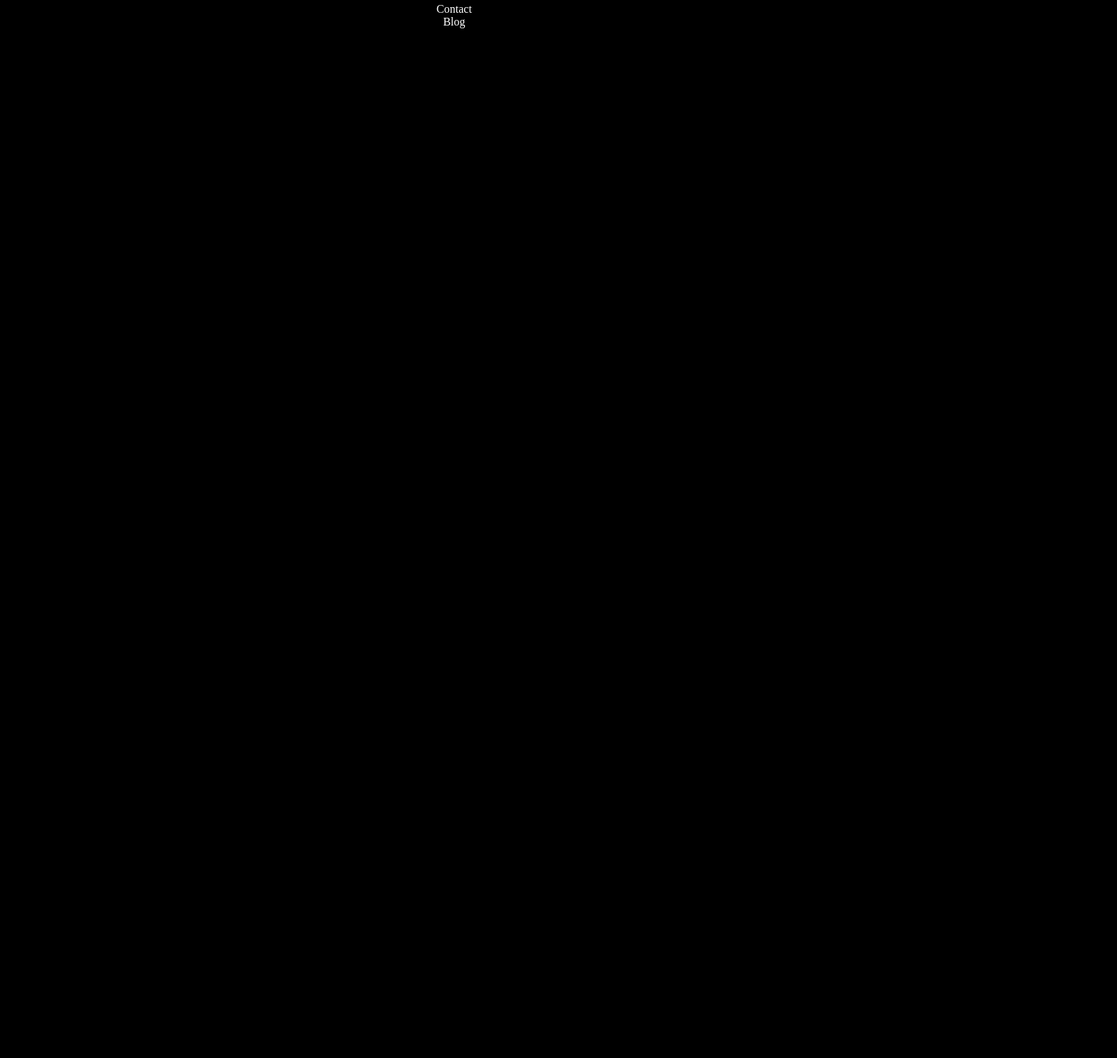
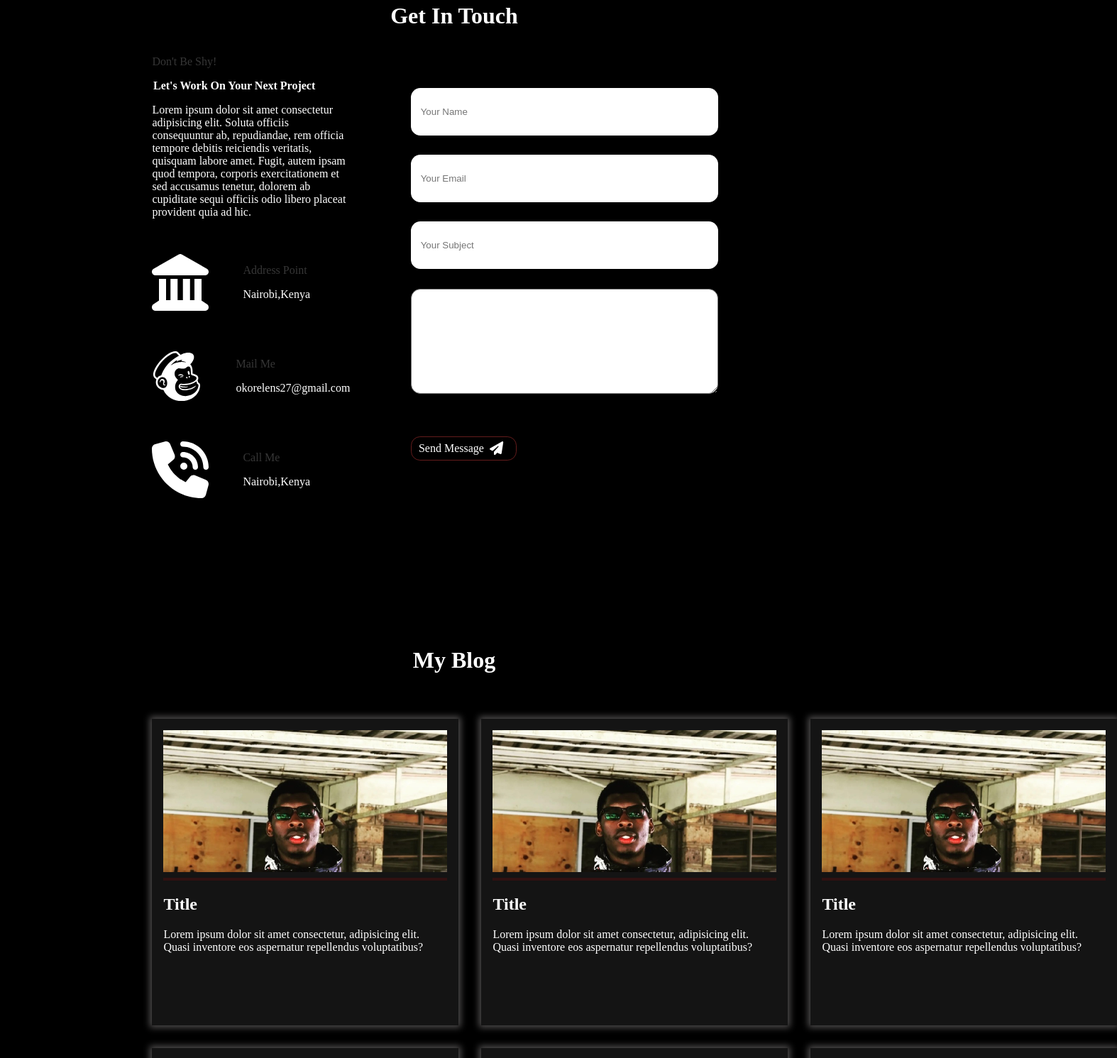
Before and after one commit to okore-lens/lens-okore, a React (Vite) app: page / in a window 1280 px wide. Shown: the part 4240-5731 px from the top of the page at 71% size, 1574 px wide, since content can reach past the window. Before the commit the page ends 4280 px from the top, so only its background shows below. Built offline with nearby package versions, Linux system fonts and the light colour scheme.

Commit message:
Added contacts and blog sections

```diff
--- a/index.html
+++ b/index.html
@@ -4,7 +4,7 @@
     <meta charset="UTF-8" />
     <link rel="icon" type="image/svg+xml" href="/vite.svg" />
     <meta name="viewport" content="width=device-width, initial-scale=1.0" />
-    <title>Vite + React + TS</title>
+    <title>Okore Lens</title>
   </head>
   <body>
     <div id="root"></div>
--- /dev/null
+++ b/src/components/blog-card/BlogCard.tsx
@@ -0,0 +1,29 @@
+import React from "react";
+
+import image from "../../assets/me.jpeg";
+
+import "./blogcard.scss";
+
+const BlogCard: React.FC = () => {
+  return (
+    <div className="BlogCard">
+      <div className="overlay">
+        <p>Read more ...</p>
+      </div>
+      {/* Image */}
+      <div className="image">
+        <img src={image} />
+      </div>
+      <hr />
+      {/* Title */}
+      <h2>Title</h2>
+      {/* body */}
+      <p>
+        Lorem ipsum dolor sit amet consectetur, adipisicing elit. Quasi
+        inventore eos aspernatur repellendus voluptatibus?
+      </p>
+    </div>
+  );
+};
+
+export default BlogCard;
--- /dev/null
+++ b/src/components/blog-card/blogcard.scss
@@ -0,0 +1,39 @@
+.BlogCard {
+  width: 400px;
+  height: 400px;
+  background-color: #202020a1;
+  text-align: start;
+  box-shadow: 0 0 9px 3px #525050;
+  position: relative;
+  padding: 1em;
+  .overlay {
+    position: absolute;
+    width: 100%;
+    height: 100%;
+    background-color: transparent;
+    display: none;
+    transition: display 2s, background-color 2s linear;
+    justify-content: center;
+    align-items: center;
+  }
+  .image {
+    width: 100%;
+    height: 50%;
+    overflow: hidden;
+    background-color: greenyellow;
+    img {
+      width: 100%;
+      height: auto;
+    }
+  }
+  hr {
+    border: 2px solid #301111;
+  }
+  &:hover {
+    cursor: pointer;
+    .overlay {
+      background-color: #3011115e;
+      display: flex;
+    }
+  }
+}
--- a/src/components/projectCard/projectcard.scss
+++ b/src/components/projectCard/projectcard.scss
@@ -45,9 +45,6 @@
       }
     }
     .right {
-      h4 {
-        // margin-bottom: 0.1em;
-      }
       .languages {
         .icon {
           margin: 0 0.2em;
--- a/src/layout/pages/home/components/Blog.tsx
+++ b/src/layout/pages/home/components/Blog.tsx
@@ -1,7 +1,20 @@
 import React from "react";
+import BlogCard from "../../../../components/blog-card/BlogCard";
 
 const Blog: React.FC = () => {
-  return <div>Blog</div>;
+  return (
+    <div className="Blog">
+      <h1>My Blog</h1>
+      <div className="blog-wrapper">
+        <BlogCard />
+        <BlogCard />
+        <BlogCard />
+        <BlogCard />
+        <BlogCard />
+        <BlogCard />
+      </div>
+    </div>
+  );
 };
 
 export default Blog;
--- a/src/layout/pages/home/components/Contact.tsx
+++ b/src/layout/pages/home/components/Contact.tsx
@@ -1,7 +1,86 @@
+import { faMailchimp } from "@fortawesome/free-brands-svg-icons";
+import {
+  faLandmark,
+  faPaperPlane,
+  faPhoneVolume,
+} from "@fortawesome/free-solid-svg-icons";
+import { FontAwesomeIcon } from "@fortawesome/react-fontawesome";
 import React from "react";
+import Button from "../../../../components/button/Button";
 
 const Contact: React.FC = () => {
-  return <div>Contact</div>;
+  const clickHandler = () => {
+    console.log("Message Sent");
+  };
+  return (
+    <div className="Contact">
+      <h1>Get In Touch</h1>
+      <div className="contact-wrapper">
+        <section className="left">
+          <p>Don't Be Shy!</p>
+          <h4>Let's Work On Your Next Project</h4>
+          <p>
+            Lorem ipsum dolor sit amet consectetur adipisicing elit. Soluta
+            officiis consequuntur ab, repudiandae, rem officia tempore debitis
+            reiciendis veritatis, quisquam labore amet. Fugit, autem ipsam quod
+            tempora, corporis exercitationem et sed accusamus tenetur, dolorem
+            ab cupiditate sequi officiis odio libero placeat provident quia ad
+            hic.
+          </p>
+          <section className="SocialCard">
+            <FontAwesomeIcon className="icon" icon={faLandmark} />
+            <div className="text">
+              <p>Address Point</p>
+              <p>Nairobi,Kenya</p>
+            </div>
+          </section>
+          <section className="SocialCard">
+            <FontAwesomeIcon className="icon" icon={faMailchimp} />
+            <div className="text">
+              <p>Mail Me</p>
+              <p>okorelens27@gmail.com</p>
+            </div>
+          </section>
+          <section className="SocialCard">
+            <FontAwesomeIcon className="icon" icon={faPhoneVolume} />
+            <div className="text">
+              <p>Call Me</p>
+              <p>Nairobi,Kenya</p>
+            </div>
+          </section>
+        </section>
+        <section className="right">
+          <form>
+            <input
+              type="text"
+              name="name"
+              className="name"
+              placeholder="Your Name"
+            />
+            <input
+              type="text"
+              name="email"
+              className="name"
+              placeholder="Your Email"
+            />
+            <input
+              type="text"
+              name="subject"
+              className="subject"
+              placeholder="Your Subject"
+            />
+            <textarea name="message" className="message"></textarea>
+            <Button
+              className="button"
+              buttonIcon={faPaperPlane}
+              text="Send Message"
+              click={clickHandler}
+            />
+          </form>
+        </section>
+      </div>
+    </div>
+  );
 };
 
 export default Contact;
--- a/src/layout/pages/home/home.scss
+++ b/src/layout/pages/home/home.scss
@@ -125,4 +125,77 @@
       row-gap: 4em;
     }
   }
+  .Contact {
+    width: 70%;
+    margin: 10em auto;
+    .contact-wrapper {
+      display: grid;
+      grid-template-columns: 1fr 2fr;
+      text-align: start;
+      width: 100%;
+      gap: 2em;
+      height: max-content;
+      .left {
+        p:nth-child(1) {
+          color: #363636;
+        }
+        h4 {
+          margin: 0.1em;
+        }
+        .SocialCard {
+          margin: 3em 0;
+          width: max-content;
+          display: grid;
+          grid-template-columns: auto auto;
+          gap: 3em;
+          justify-content: space-between;
+          align-items: center;
+          .icon {
+            font-size: 5em;
+          }
+        }
+      }
+      .right {
+        height: 100%;
+        display: flex;
+        // align-items: center;
+        padding-top: 3em;
+        justify-content: center;
+        // background-color: #8f5202;
+
+        form {
+          // background-color: aqua;
+          width: 80%;
+          height: 80%;
+          display: flex;
+          flex-direction: column;
+          justify-content: space-around;
+          input {
+            height: 3em;
+            border-radius: 1em;
+            border: none;
+            padding: 1em;
+          }
+          textarea {
+            min-height: 9em;
+            border-radius: 1em;
+            padding: 1em;
+          }
+          .button {
+            margin-top: 2em;
+          }
+        }
+      }
+    }
+  }
+  .Blog {
+    width: 70%;
+    margin: 10em auto;
+    .blog-wrapper {
+      margin-top: 4em;
+      display: grid;
+      grid-template-columns: 1fr 1fr 1fr;
+      gap: 2em;
+    }
+  }
 }
```
